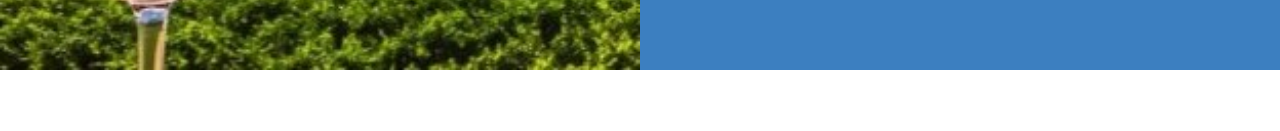
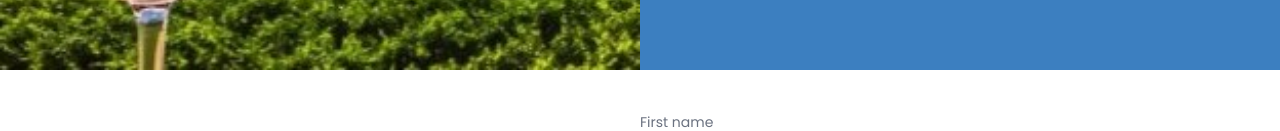
Before and after one commit to SimaPeter96/TravelLogWebsite, a React (Vite) app: page /signUp in a window 1280 px wide. Shown: the part 730-861 px from the top of the page. Before the commit the page ends 800 px from the top, so only its background shows below. Built offline with nearby package versions, Linux system fonts and the light colour scheme.

Commit message:
signup page modified

```diff
--- a/src/Components/SignUp.jsx
+++ b/src/Components/SignUp.jsx
@@ -26,11 +26,18 @@ function SignUp() {
           <h2 className='text-md font-bold  text-white font-poppins'>Create your account</h2>
         </div>
       </div>
-      <div>
+      <div className='mt-10 grid grid-cols-1 gap-x-6 gap-y-8 sm:grid-cols-6 '>
+        <div className='sm:col-span-3'>
+          <label for="first-name" className='block text-sm font-mdium leading-6 text-gray-500'>First name</label>
+
+
+        </div>
+
+        </div>
 
       </div>
       </div>
-    </div>
+
   )
 }
 
```
